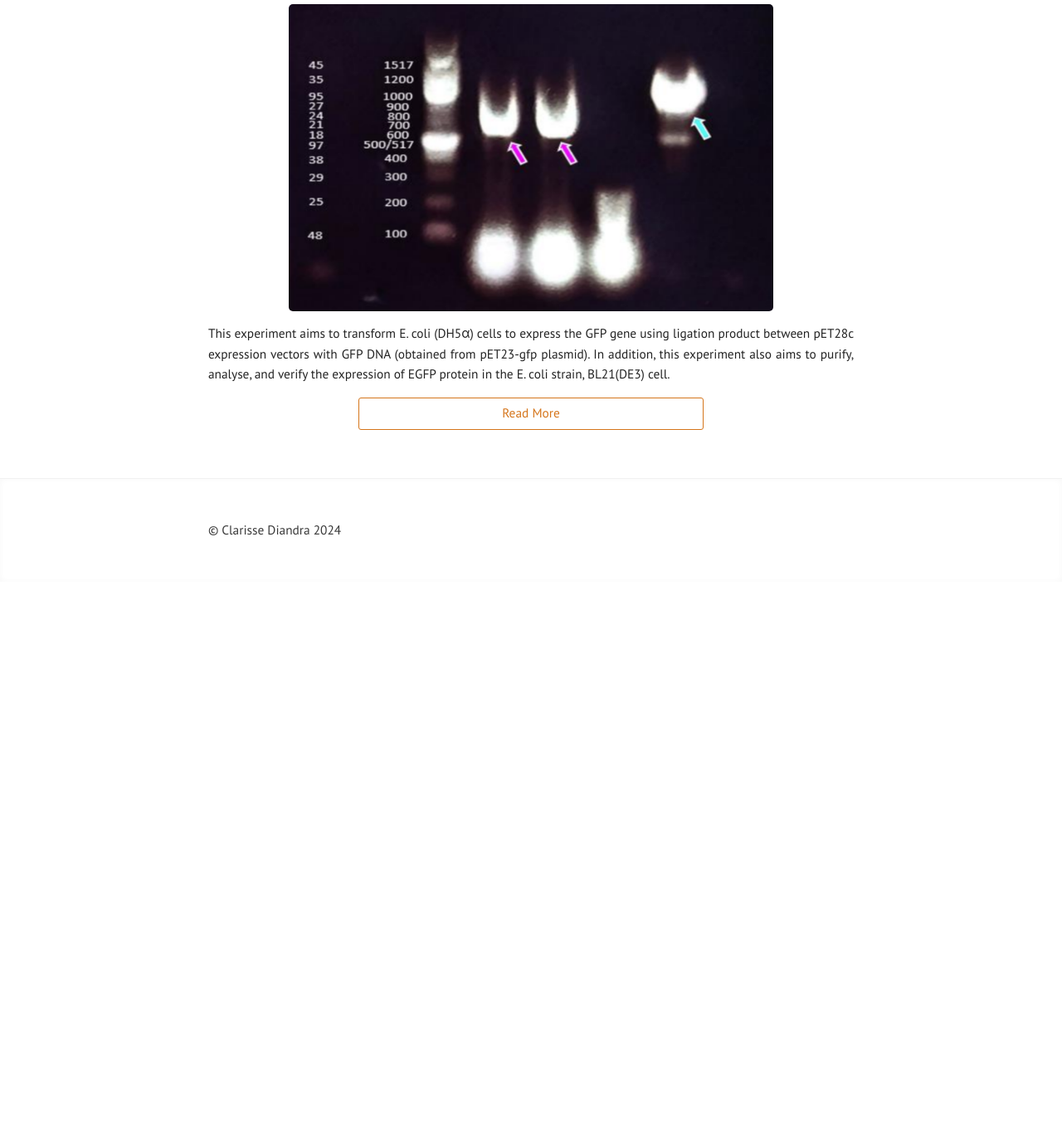
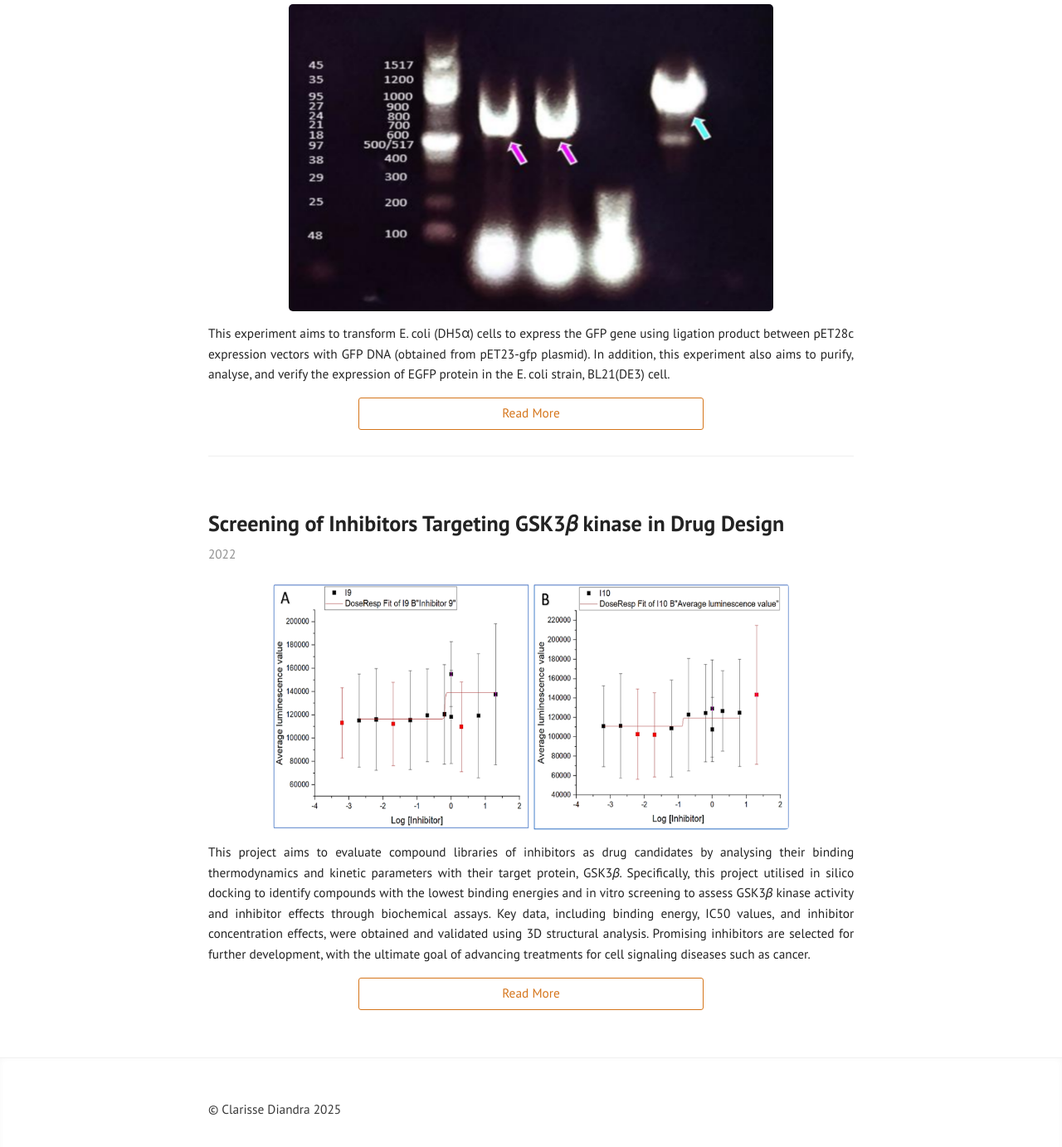
Before and after one commit to clarissediandra/clarissediandra.github.io, a Jekyll site: the page built from research.html, in a window 1280 px wide and 1400 px high, scrolled down 2025 px. Shown: the top 1382 px of the window at 83% size. Built offline with Jekyll 4.4.1, drawn with Linux system fonts in a browser that asks for light colours; before the commit the page ends 2726 px from its top, so only the background shows below that.

Commit message:
Added drug design

```diff
--- a/_config.yml
+++ b/_config.yml
@@ -1,6 +1,6 @@
 title: "Clarisse Diandra"
 author: "Clarisse Diandra"
-description: "&copy; Clarisse Diandra 2024"
+description: "&copy; Clarisse Diandra 2025"
 permalink: /:categories/:title/
 lang: "en"
 excerpt_separator: "\n\n\n"
--- /dev/null
+++ b/_posts/research/2022-08-01-drug-design.md
@@ -0,0 +1,65 @@
+---
+title: "Screening of Inhibitors Targeting GSK3𝛽 kinase in Drug Design"
+layout: post
+categories: Research
+---
+
+![DrugDesignProjectCover](/assets/img/research/drug-design/4i.png){: width="80%" }
+
+This project aims to evaluate compound libraries of inhibitors as drug candidates by analysing their binding thermodynamics and kinetic parameters with their target protein, GSK3𝛽. Specifically, this project utilised in silico docking to identify compounds with the lowest binding energies and in vitro screening to assess GSK3𝛽 kinase activity and inhibitor effects through biochemical assays. Key data, including binding energy, IC50 values, and inhibitor concentration effects, were obtained and validated using 3D structural analysis. Promising inhibitors are selected for further development, with the ultimate goal of advancing treatments for cell signaling diseases such as cancer.
+
+
+Protein phosphorylation by serine/threonine and tyrosine kinases is crucial for cellular signaling, protein synthesis, and growth. GSK3 kinase, a serine/threonine kinase, regulates blood glucose levels and cell proliferation through the PKB/AKT and WNT pathways. Dysregulation of GSK3 activity, including GSK3 overexpression or malfunction, is linked to diseases like Alzheimer’s and cancer, making it a significant target for drug development.
+
+Targeting protein kinases, including GSK3, has become a cornerstone of drug development. Kinase-directed drugs inhibit kinase activity and prevent aberrant binding to natural substrates like ATP or amino acids while preserving essential cellular functions.
+
+This experiment aims to identify and develop potent GSK3B kinase inhibitors. Initially, in silico docking methods will screen a library of compounds to select candidates with the lowest binding energies. Selected compounds will then undergo in vitro biochemical assays to validate their inhibitory effects on GSK3 activity and their potential as therapeutic agents. The combined use of computational and experimental approaches aims to ensure the identification of effective inhibitors, contributing to the development of treatments for diseases linked to kinase dysregulation.
+
+## In Silico Docking
+
+This project aims to identify the best GSK3β drug candidates using in silico docking and in vitro biochemical assays. Figure 1 highlights seven top structures that were selected from inhibitor libraries based on their highly negative ligand binding energies, indicating strong predicted interactions with GSK3's active site.
+
+![Figure1](/assets/img/research/drug-design/1.png){: width="80%" }
+*Figure 1. In silico inhibitor compounds selection results.*
+<div style="margin-top:-10px;"></div>
+<div style="margin: 0 auto; width: 80%; font: italic; font-style: italic; text-align: justify;">
+The 3D structure between 7 possible inhibitor compounds interactions within 3.5 Å distance from the GSK3ꞵ's residues (panels A-G). Panel A (Inhibitor 9), B (Inhibitor 10), C (Inhibitor 16), D (Inhibitor 22), E (Inhibitor 33), F (Inhibitor 47), and G (Inhibitor 49). The inhibitor compounds in each panel A-G are illustrated with color based on their residual element (C with grey, N with blue, O with red, S with yellow). Interactions are illustrated in each panel (hydrogen bond with straight gray lines, hydrophobic interactions with dotted gray lines, and water bond with straight lines and a sphere in the middle).These protein:inhibitor interactions are generated by PyMol Software. GSK3ꞵ's structure was taken from Protein Data Bank (pdb code: 1UV5. Inhibitor structures were taken from the ZINC database. Lysine (light burgundy), Leucine (light pink), Valine (green), Tyrosine (turquoise), Isoleucine (gold), Arginine (neon green), Aspartic acid (dark purple), Alanine (dark blue), Glutamine (orange), Threonine (light green), Aspargine (nude). The bottom right panel shows the calculated binding energies tested in ArgusLab Software.
+</div>
+
+## In Vitro Screening using Biochemical Assays
+
+Experimental validation of the in silico predictions involved biochemical assays to evaluate GSK3β activity using two coupled reactions. In the first reaction, GSK3β phosphorylated a substrate using ATP, producing phosphorylated substrate and ADP. In the second reaction, the remaining ATP was dephosphorylated during oxyluciferin formation by luciferase, generating luminescence proportional to ATP concentration (figure. 2). As expected, luminescence increased with higher ATP levels and decreased with higher GSK3β concentrations, as more ATP was consumed in the first reaction. An outlier at the lowest GSK3β concentration (0.0006 µM) was removed due to inaccuracies, which could skew the dose-response analysis (figure. 2b). This finding highlights potential measurement limitations at very low enzyme concentrations.
+
+![Figure2](/assets/img/research/drug-design/2.png){: width="80%" }
+*Figure 2. GSK3β Kinase Assay Quality Results.*
+<div style="margin-top:-10px;"></div>
+<div style="margin: 0 auto; width: 80%; font: italic; font-style: italic; text-align: justify;">
+Luminescence vs. ATP concentration graph (A). Luminescence vs. GSK3ꞵ concentration (B). Dotted plots show the measured luminescence in different ATP or GSK3ꞵ concentrations. Dotted lines show best-fit lines. Line equation of both graphs is shown in the bottom right of each graph (y = mx + c). Omitted value from analysis (red cross).
+</div>
+
+After validating GSK3β activity, a biochemical assay was conducted to test GSK3β against the seven selected inhibitor compounds from in silico docking. The supplier's data indicated GSK3β should have a specific activity of 245 Units/mg. However, initial assays using 2.5 ng/µL of GSK3β in a 40 µL reaction yielded 1108 Units/mg (figure. 3). To achieve the target 245 Units/mg specific activity in the same reaction volume, the enzyme concentration needed to be reduced to 0.5 ng/µL. Since the enzyme contributes only 10 µL of the total reaction volume, the stock concentration must be adjusted to 2.0 ng/µL (a fourfold increase) to ensure proper dilution and experimental accuracy.
+
+![Figure3](/assets/img/research/drug-design/3.png){: width="80%" }
+*Figure 3. GSK3ꞵ kinase's experimental data used in biochemical assays.*
+<div style="margin-top:-10px;"></div>
+<div style="margin: 0 auto; width: 80%; font: italic; font-style: italic; text-align: justify;">
+In vitro GSK3ꞵ kinase activity assay (A). In vitro GSK3ꞵ kinase in inhibitor presence. Conditions of the assay (light blue), Calculated values (purple), Given values (brown), Formulas (dark blue). Formulas were used to deduce the calculated values from both given values and condition of the assay.
+</div>
+
+During the inhibitor activity and efficacy assay, the most effective inhibitors were expected to reduce GSK3β's substrate turnover, leaving more ATP available for luciferase catalysis, resulting in increased luminescence. The IC50 values, which measure the potency of each inhibitor, were calculated to assess their ability to inhibit GSK3β activity. A low IC50 indicates a promising drug candidate, while a high IC50 suggests potential toxicity. In this screening, inhibitor 10 (I10) and inhibitor 9 (I9) were selected as the top candidates, showing significant inhibition of GSK3β with minimal outlier data. Both inhibitors exhibited a sigmoidal curve, indicating that increasing inhibitor concentration led to greater inhibition of GSK3β activity and higher luminescence. I10 was favored over I9 due to its lower IC50, making it a more potent candidate. Other inhibitors, such as I22 and I49, showed downward sigmoidal curves, indicating poor efficacy, while compounds like I16 and I47 had small differences in luminescence, suggesting minimal inhibition, with I16's data failing to produce a valid IC50.
+
+![Figure4i](/assets/img/research/drug-design/4i.png){: width="80%" }
+![Figure4ii](/assets/img/research/drug-design/4ii.png){: width="80%" }
+![Figure4iii](/assets/img/research/drug-design/4iii.png){: width="80%" }
+![Figure4iv](/assets/img/research/drug-design/4iv.png){: width="80%" }
+*Figure 4. Assay on Inhibitor's activity on GSK3ꞵ kinase & its efficacy as drug candidates.*
+<div style="margin-top:-10px;"></div>
+<div style="margin: 0 auto; width: 80%; font: italic; font-style: italic; text-align: justify;">
+Luminescence vs. Log of inhibitor concentration. Panel A (Inhibitor 9), B (Inhibitor 10), C (Inhibitor 16), D (Inhibitor 22), E (Inhibitor 33), F (Inhibitor 47), and G (Inhibitor 49). Square plots show average luminescence values for every log [inhibitor]. Standard deviation was used to plot the error bars. These data were plotted in a non-linear curve with a dose-response fit curve (red line). Omitted data from analysis (red square & error bars). Log [inhibitor] = 0 shows positive (bottom plot) & negative (top plot) GSK3ꞵ control. IC50 values for each protein:inhibitor interaction is shown on the bottom right. (-) shows no IC50 value was able to be recorded.
+</div>
+
+### Conclusion
+
+This experiment successfully identified two potential GSK3 inhibitors, I10 and I9, as strong drug candidates based on their comprehensive evaluation through in silico docking and in vitro biochemical assays. Both compounds exhibited favorable properties, including highly negative ligand binding energies and low IC50 values, indicating their strong affinity and effectiveness in inhibiting GSK3 activity. I10, identified as 6-bromoindirubin-3’-oxime, emerged as the most potent candidate due to its additional hydrogen bond within GSK3’s active site, enhancing the stability of the protein-inhibitor complex. In contrast, I9, while slightly less effective, demonstrated stable hydrophobic interactions with key residues, including Lys85, contributing to its inhibitory activity. Both inhibitors showed significantly better binding and efficacy compared to other tested compounds, which were limited by structural incompatibilities or insufficient impacts on GSK3 activity.
+
+The findings highlight the value of combining in silico methods to efficiently screen for candidates with high binding affinity and in vitro assays for validating biochemical efficacy. However, additional validation using advanced techniques like Isothermal Titration Calorimetry (ITC) is suggested to provide direct catalytic rate measurements and confirm the inhibitors' biophysical properties. The identified compounds, especially I10, hold promise for further development in preclinical and clinical trials, where their therapeutic potential against diseases like cancer, involving dysregulated GSK3 activity, can be explored. These results underscore the importance of understanding enzyme biochemistry and leveraging modern technologies for targeted drug discovery and development.
```
Also changed, not shown: assets/img/research/drug-design/1.png (added), assets/img/research/drug-design/2.png (added), assets/img/research/drug-design/3.png (added), assets/img/research/drug-design/4i.png (added), assets/img/research/drug-design/4ii.png (added), assets/img/research/drug-design/4iii.png (added), assets/img/research/drug-design/4iv.png (added).
